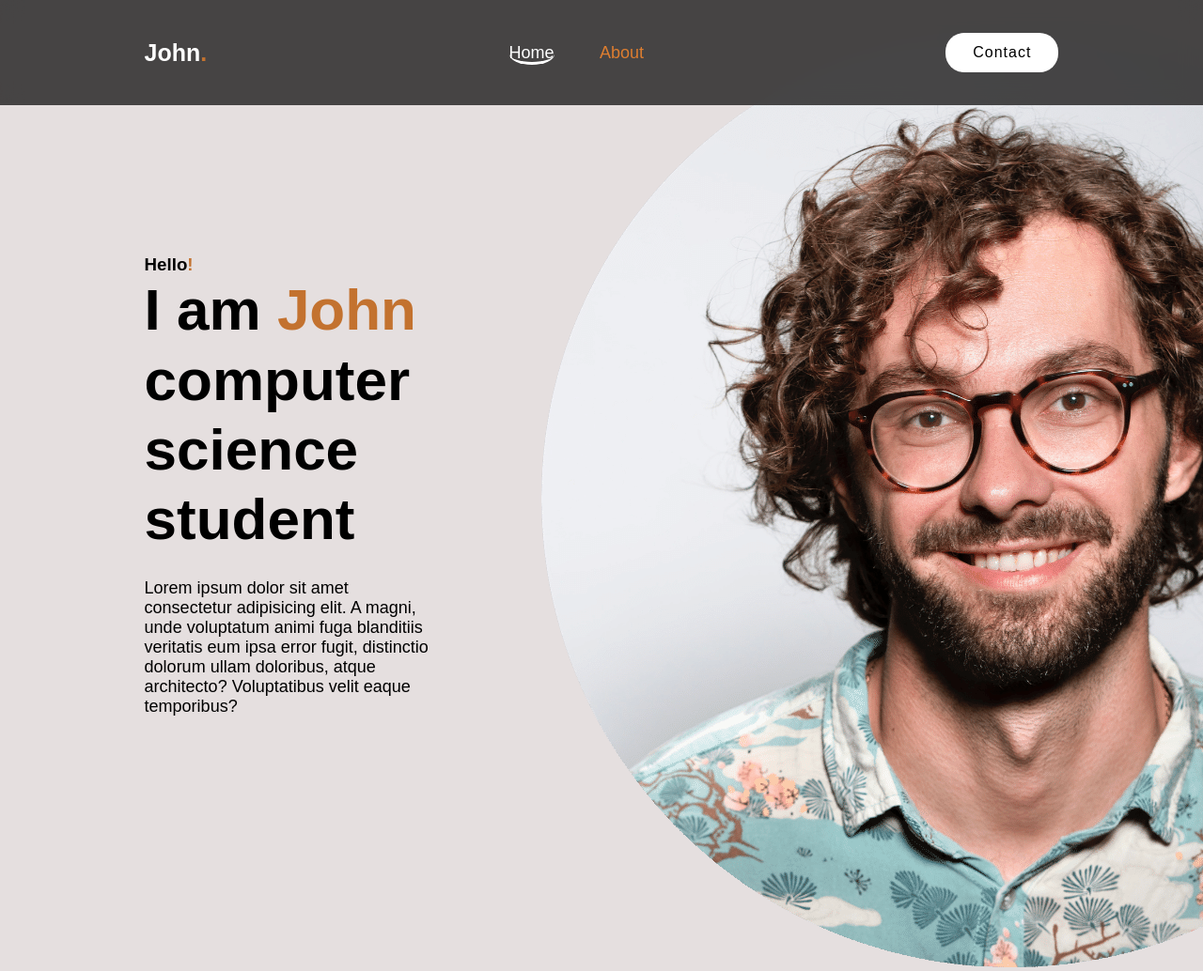
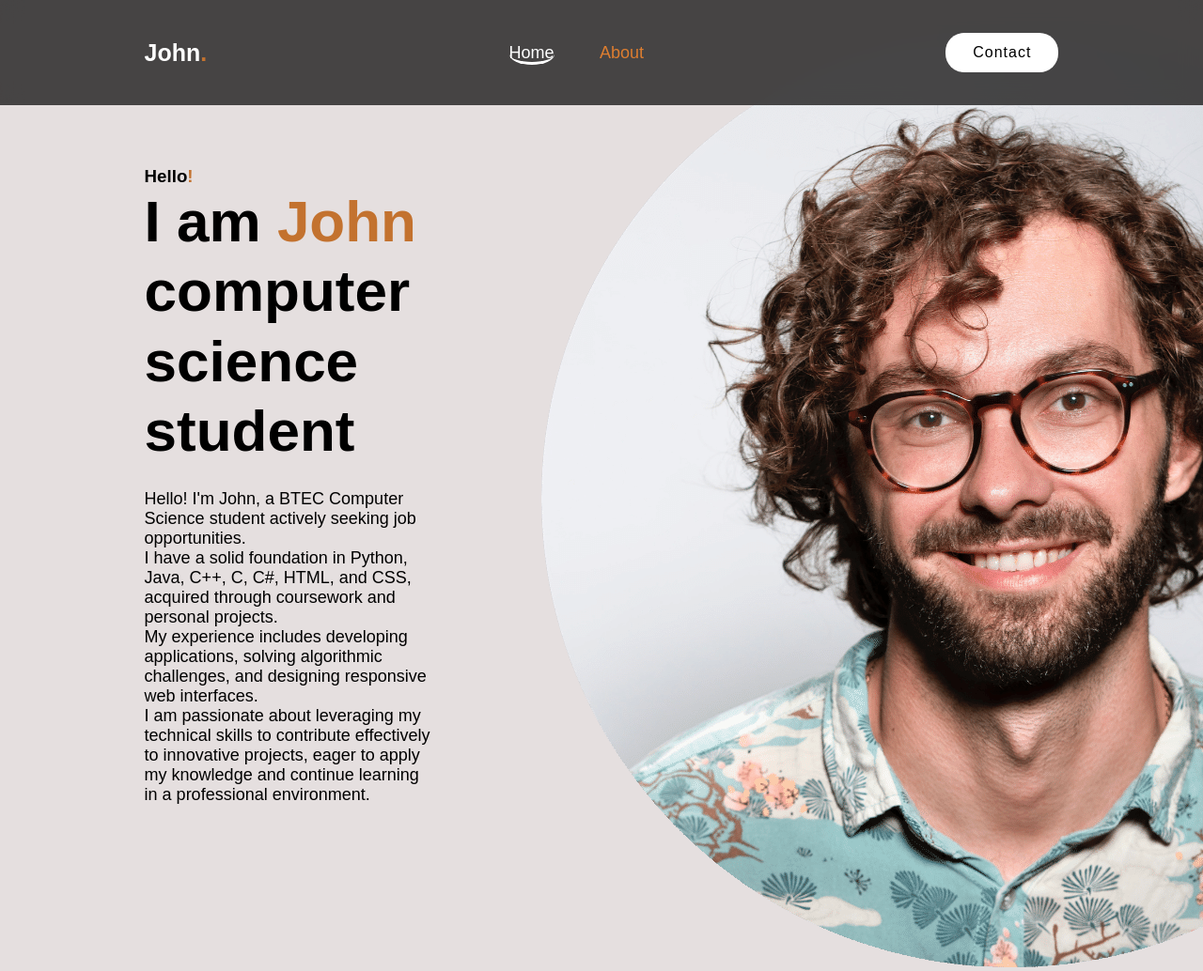
Before and after one commit to Yashinomar/portfolio, a Flask app: page / in a window 1280 px wide; the page is wider, and only the part inside the window is pictured. Shown: that part at 94% size. Run offline with Flask 3, Linux system fonts and the light colour scheme.

Commit message:
paragraph

```diff
--- a/templates/index.html
+++ b/templates/index.html
@@ -22,9 +22,7 @@
             <h1>I am <span>John <br></span>
                  computer science student</h1>
                  <p>
-                    Lorem ipsum dolor sit amet consectetur adipisicing elit.
-                    A magni, unde voluptatum animi fuga blanditiis veritatis eum ipsa error fugit,
-                    distinctio dolorum ullam doloribus, atque architecto? Voluptatibus velit eaque temporibus?
+                    Hello! I'm John, a BTEC Computer Science student actively seeking job opportunities.<br> I have a solid foundation in Python, Java, C++, C, C#, HTML, and CSS, acquired through coursework and personal projects.<br> My experience includes developing applications, solving algorithmic challenges, and designing responsive web interfaces.<br> I am passionate about leveraging my technical skills to contribute effectively to innovative projects, eager to apply my knowledge and continue learning in a professional environment.
                  </p>
         </div>
         <div class="img">
```
